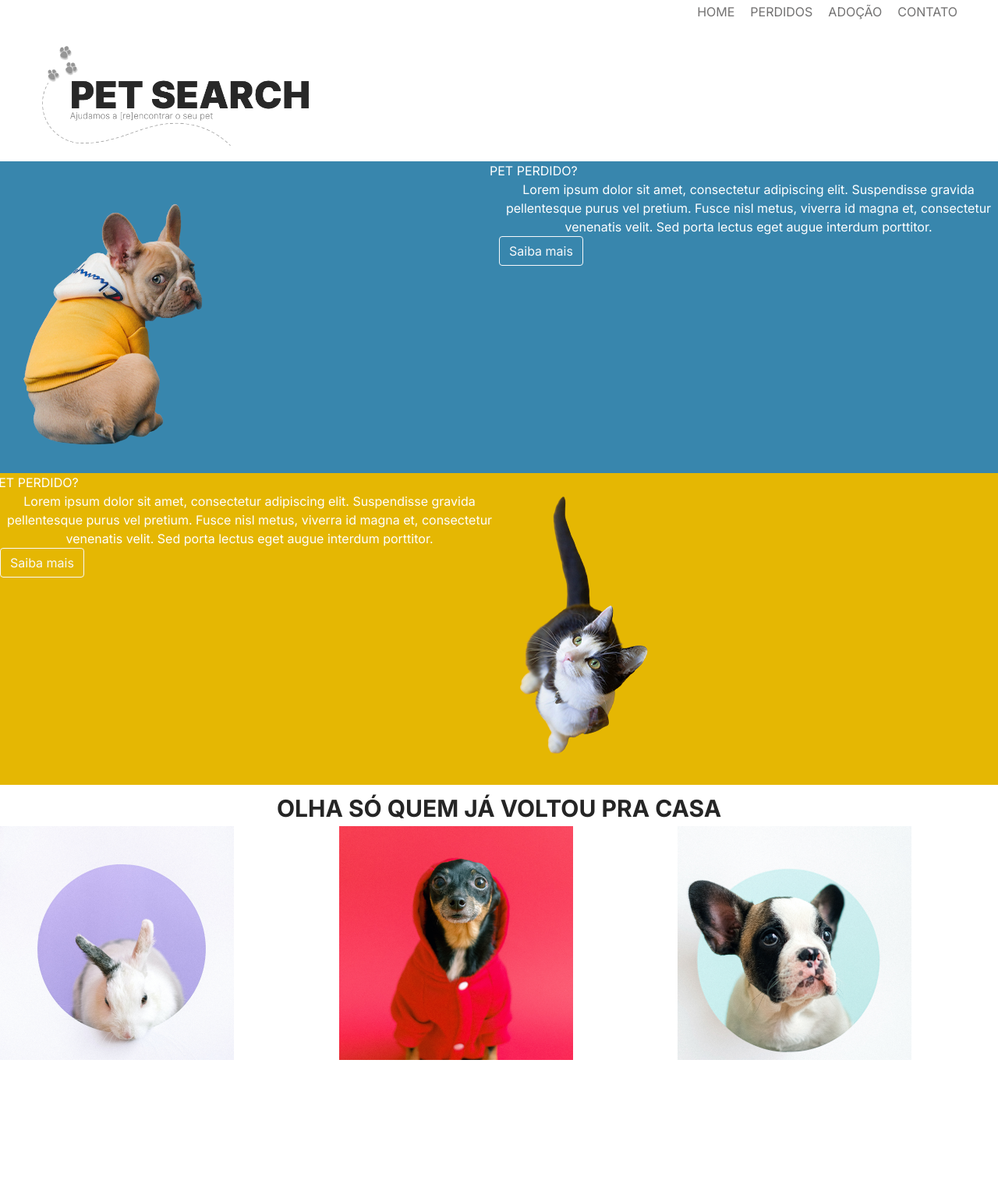
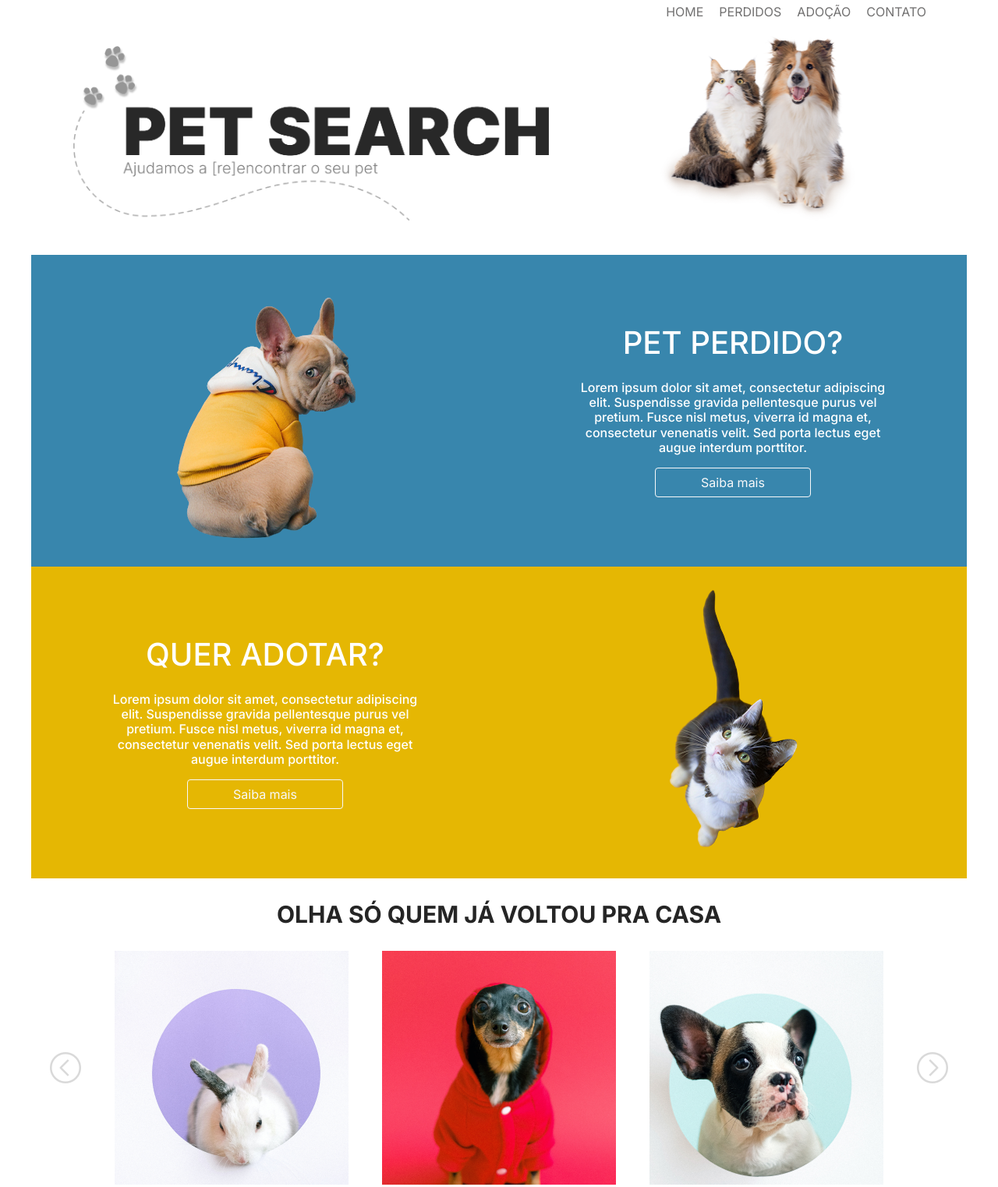
Before and after one commit to cegj/petsearch, a plain HTML site: page src/index.html in a window 1280 px wide. Shown: the part 5-1528 px from the top of the page at 78% size. Before the commit the page ends 1365 px from the top, so only its background shows below. Drawn offline with nearby package versions, Linux system fonts and the light colour scheme.

Commit message:
finish homepage styling #15

```diff
--- a/src/index.css
+++ b/src/index.css
@@ -1,5 +1,11 @@
 * {
   font-family: 'Inter';
+}
+
+body {
+  max-width: 1200px !important;
+  align-items: center;
+  margin: 0 auto 100px auto;
 }
 
 nav-item {
@@ -17,6 +23,11 @@ nav-item {
 
 li a {
   color: #727171 !important;
+  text-decoration: none;
+}
+
+li a:hover {
+  text-decoration: underline;
 }
 
 .header-container {
@@ -24,10 +35,15 @@ li a {
 }
 
 .logo {
-  max-height: 8rem;
+  max-width: 610px;
   margin-left: 54px;
   margin-top: 32px;
   margin-bottom: 20px;
+}
+
+.header-img {
+  max-width: 250px;
+  object-fit: contain;
 }
 
 .pet-img {
@@ -49,3 +65,16 @@ li a {
   font-size: 30px;
   font-weight: 700;
 }
+
+.banner-text {
+  max-width: 400px;
+  margin: 16px 80px;
+}
+
+.btn {
+  width: 200px;
+}
+
+.carousel-icon:hover {
+  background-color: #f5f5f5;
+}
--- a/src/index.html
+++ b/src/index.html
@@ -21,63 +21,59 @@
   <nav class="container-fluid">
     <ul class="navbar-nav d-flex flex-row mt-2">
       <li class="nav-item">
-        <a>HOME</a>
+        <a href="/home">HOME</a>
       </li>
       <li class="nav-item">
-        <a>PERDIDOS</a>
+        <a href="/perdidos">PERDIDOS</a>
       </li>
       <li class="nav-item">
-        <a>ADOÇÃO</a>
+        <a href="/adocao">ADOÇÃO</a>
       </li>
       <li class="nav-item">
-        <a>CONTATO</a>
+        <a href="/contato">CONTATO</a>
       </li>
     </ul>
   </nav>
-  <div class="d-flex header-container pl-14">
-    <img class="logo" src="assets/home/Logo_v.png"></img>
+  <div class="d-flex header-container pb-4">
+    <img class="col logo" src="assets/home/Logo_v.png" />
+    <img class="col mx-auto header-img" src="assets/home/pets.png" />
   </div>
   <div class="d-flex tile-2">
-    <div class="col">
-      <img class="pet-img" src="assets/home/cachorro-01.png" />
+    <div class="col d-flex">
+      <img class="pet-img mx-auto" src="assets/home/cachorro-01.png" />
     </div>
-    <div class="col text-white">
-      <div class="row">PET PERDIDO?</div>
-      <div class="row text-center">Lorem ipsum dolor sit amet, consectetur adipiscing elit. Suspendisse gravida
+    <div class="col d-flex flex-column align-items-center justify-content-center text-center text-white">
+      <h1 class="row g-0">PET PERDIDO?</h1>
+      <h6 class="row g-0 banner-text">Lorem ipsum dolor sit amet, consectetur adipiscing elit. Suspendisse gravida
         pellentesque purus
         vel pretium. Fusce nisl metus, viverra id magna et, consectetur venenatis velit. Sed porta lectus eget augue
-        interdum porttitor.</div>
+        interdum porttitor.</h6>
       <button type="button" class="btn btn-outline-light">Saiba mais</button>
     </div>
   </div>
   <div class="d-flex tile-3">
-    <div class="col text-white">
-      <div class="row">PET PERDIDO?</div>
-      <div class="row text-center">Lorem ipsum dolor sit amet, consectetur adipiscing elit. Suspendisse gravida
+    <div class="col d-flex flex-column align-items-center justify-content-center text-center text-white">
+      <h1 class="row g-0">QUER ADOTAR?</h1>
+      <h6 class="row g-0 banner-text">Lorem ipsum dolor sit amet, consectetur adipiscing elit. Suspendisse gravida
         pellentesque purus
         vel pretium. Fusce nisl metus, viverra id magna et, consectetur venenatis velit. Sed porta lectus eget augue
-        interdum porttitor.
-      </div>
+        interdum porttitor.</h6>
       <button type="button" class="btn btn-outline-light">Saiba mais</button>
     </div>
-    <div class="col">
-      <img class="pet-img ml-auto" src="assets/home/gato-01.png" />
+    <div class="col d-flex">
+      <img class="pet-img mx-auto" src="assets/home/gato-01.png" />
     </div>
   </div>
-  <div>
-    <div class="mt-2 whos-back-title text-center">
+  <div class="row g-0 justify-content-center align-items-center">
+    <div class="mx-auto my-4 whos-back-title text-center">
       OLHA SÓ QUEM JÁ VOLTOU PRA CASA
     </div>
-    <div class="row">
-      <div class="col">
-        <img src="assets/home/carrousel-1.png" />
-      </div>
-      <div class="col">
-        <img src="assets/home/carrousel-2.png" />
-      </div>
-      <div class="col">
-        <img src="assets/home/carrousel-3.png" />
-      </div>
+    <div class="d-flex justify-content-between align-items-center px-4">
+      <img class="carousel-icon" src="assets/home/back-icon.png" />
+      <img src="assets/home/carrousel-1.png" />
+      <img src="assets/home/carrousel-2.png" />
+      <img src="assets/home/carrousel-3.png" />
+      <img class="carousel-icon" src="assets/home/forward-icon.png" />
     </div>
   </div>
 </body>
```
Also changed, not shown: src/assets/home/back-icon.png (added), src/assets/home/forward-icon.png (added), src/assets/home/pets.png (added).
